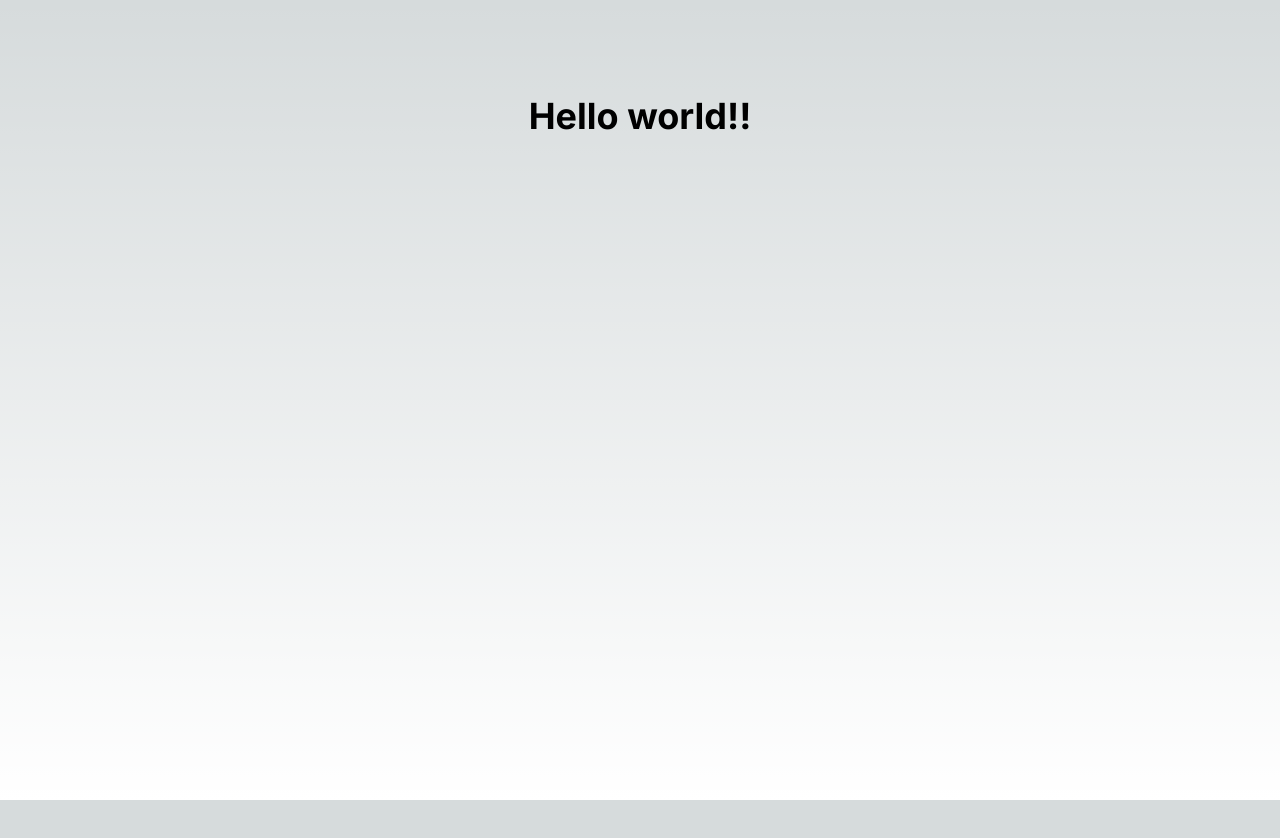
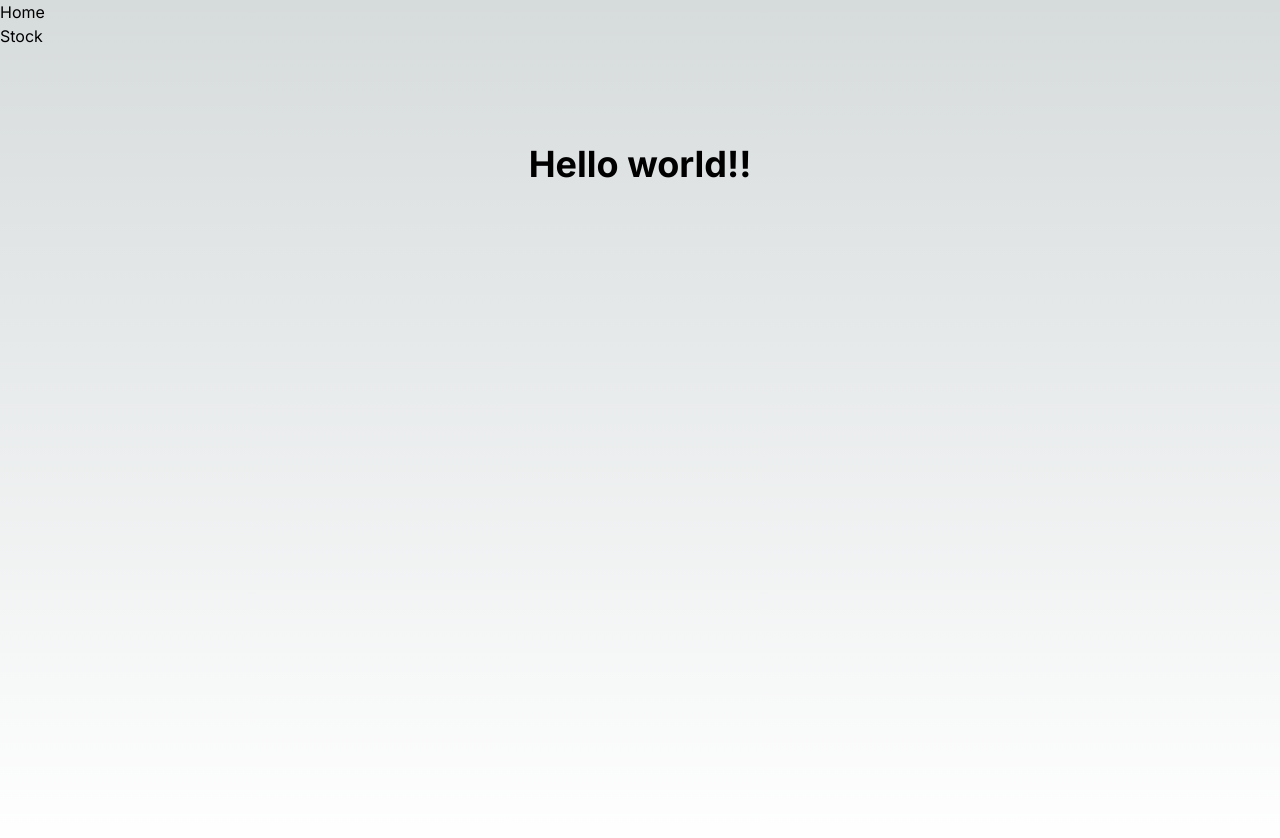
Before and after one commit to Delta27222/22-Curso-Nextjs_V14, a Next.js app: page / in a window 1280 px wide. Shown: the top 838 px of the page. Before the commit the page ends 800 px from the top, so only its background shows below. Built offline with nearby package versions, Linux system fonts and the light colour scheme.

Commit message:
Update layout component to include a header with navigation

```diff
--- a/src/app/layout.tsx
+++ b/src/app/layout.tsx
@@ -5,7 +5,7 @@ import "./globals.css";
 const inter = Inter({ subsets: ["latin"] });
 
 export const metadata: Metadata = {
-  title: "Create Next App",
+  title: "Future World",
   description: "Generated by create next app",
 };
 
@@ -16,7 +16,17 @@ export default function RootLayout({
 }>) {
   return (
     <html lang="en">
-      <body className={inter.className}>{children}</body>
+      <body className={inter.className}>
+        <header>
+          <nav>
+            <ul>
+              <li>Home</li>
+              <li>Stock</li>
+            </ul>
+          </nav>
+        </header>
+        {children}
+      </body>
     </html>
   );
 }
```
